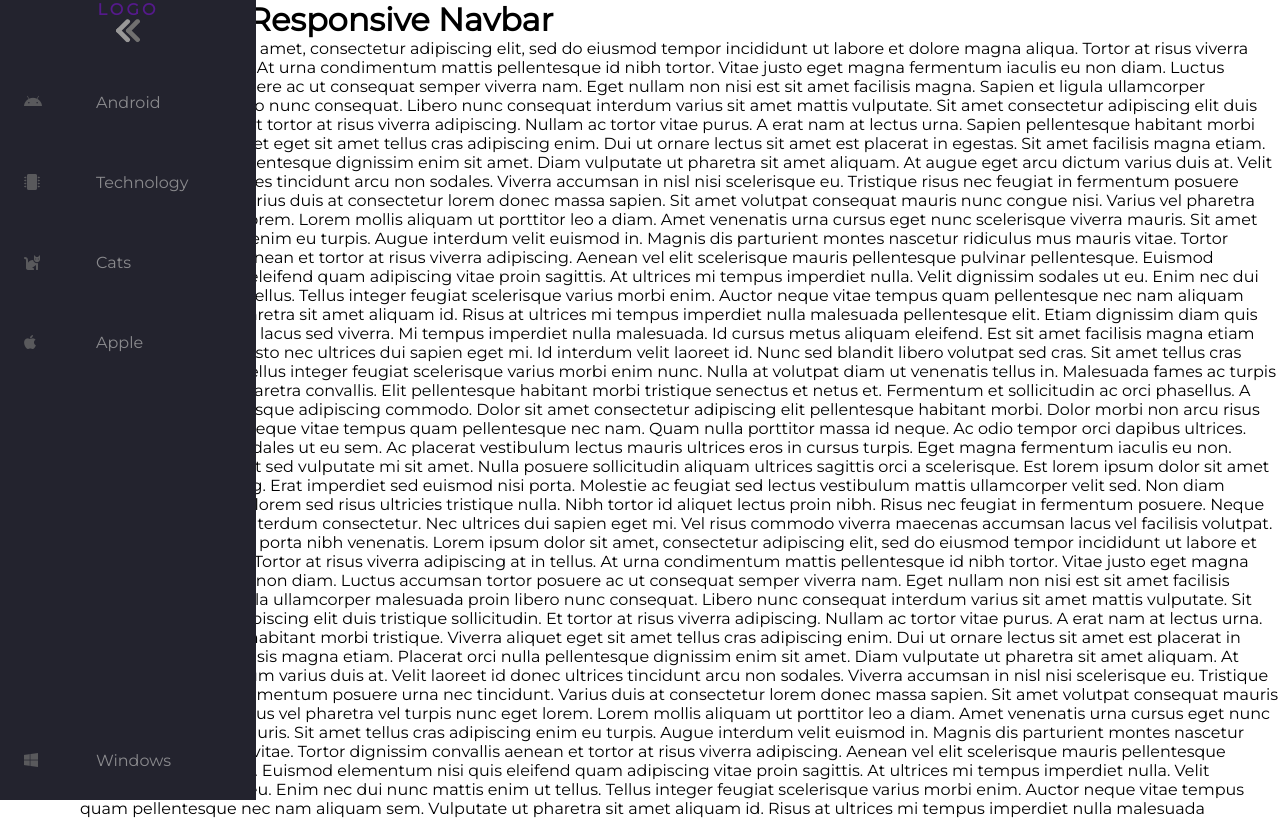
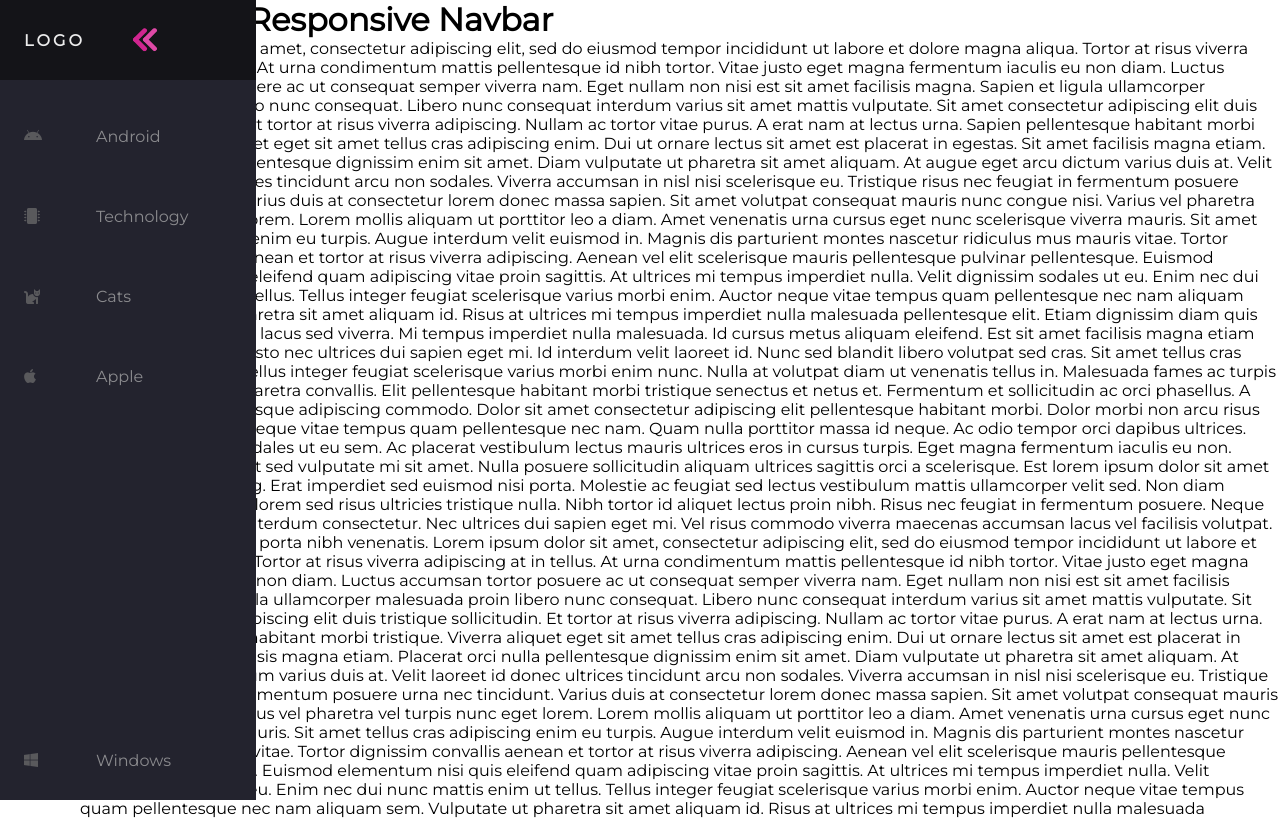
Before and after one commit to wojdom798/rwd-animated-navbar, a plain HTML site: page index.html in a window 1280 px wide. Shown: the top 818 px of the page. Drawn offline with Linux system fonts and the light colour scheme.

Commit message:
fixed hover bug

```diff
--- a/scss/styles.scss
+++ b/scss/styles.scss
@@ -38,9 +38,9 @@ main {
 }
 
 .navbar {
+  position: fixed;
   width: 5rem;
   height: 100vh;
-  position: fixed;
   background-color: var(--bg-primary);
   transition: width 200ms ease;
 
@@ -96,7 +96,7 @@ main {
         }
 
         .link-text {
-          // display: none;
+          display: none;
           margin-left: 1rem;
         }
 
@@ -118,17 +118,39 @@ main {
       width: 100%;
 
       .nav-link {
+        display: flex;
+        align-items: center;
+        height: 5rem;
+        color: var(--text-primary);
+        filter: grayscale(100%) opacity(.7);
+        transition: var(--transition-speed);
         text-decoration: none;
-        display: block;
+
+        &:hover {
+          filter: grayscale(0) opacity(1);
+          background: var(--bg-secondary);
+          color: var(--text-secondary);
+        }
 
         .link-text {
-
+          display: none;
+          margin: 0 1.5rem;
         }
 
         svg {
           transform: rotate(0deg);
-          transition: transform var(--transition-speed);
+          transition: transform .5s;
           width: 1.5rem;
+          margin: 0 1.5rem;
+          color: #df49a6;
+
+          .cls-1 {
+            fill:#717070;
+          }
+
+          .cls-2 {
+            fill:#999898;
+          }
         }
       }
     }
@@ -142,3 +164,16 @@ main {
 .navbar:hover .logo .nav-link svg {
   transform: rotate(-180deg);
 }
+
+.navbar:hover .logo .nav-link svg .cls-1 {
+  fill: #df49a6;
+}
+
+.navbar:hover .logo .nav-link svg .cls-2 {
+  fill: darken(#df49a6, 10%);
+}
+
+.navbar:hover .navbar-nav .logo .nav-link .link-text,
+.navbar:hover .navbar-nav .nav-item .nav-link .link-text {
+  display: block;
+}
```
Also changed, not shown: css/styles.css, 1 other file.
